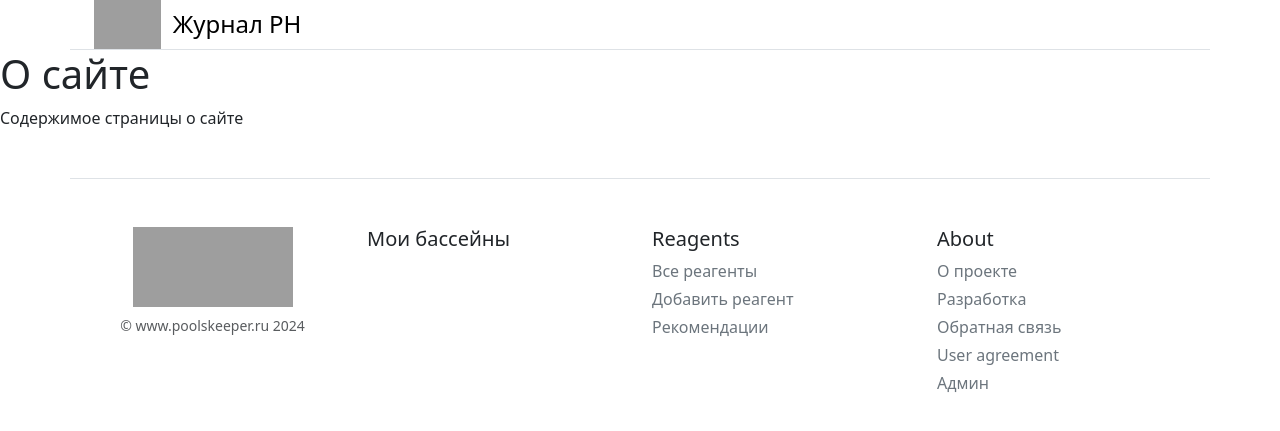
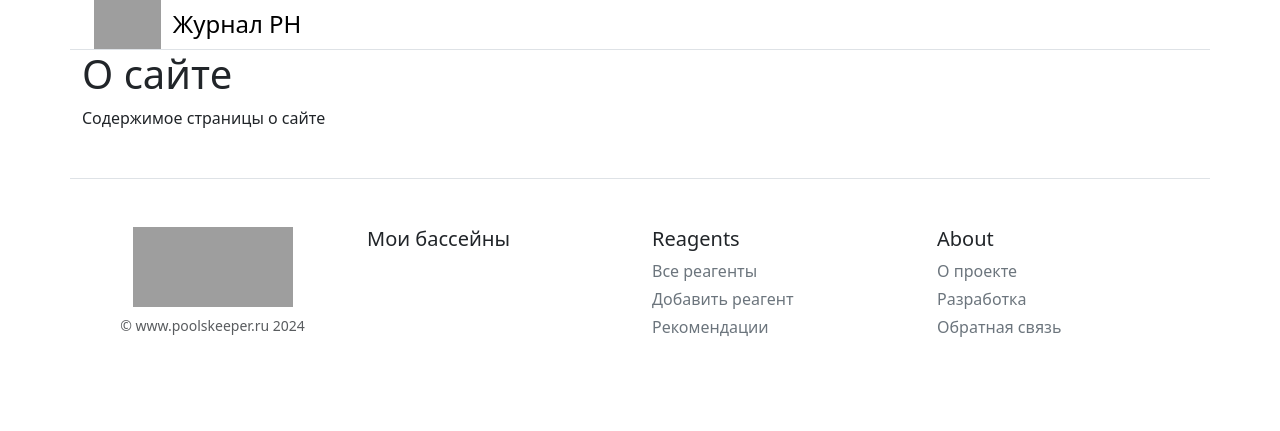
Before and after one commit to BeastBeastov/PoolServiceLog, a Django app: page /about/ in a window 1280 px wide. Shown: the part 59-490 px from the top of the page. Run offline with Django 5.2, Linux system fonts and the light colour scheme; grey boxes are pictures that could not be loaded.

Commit message:
небольшие изменения

```diff
--- a/PSL/poolservice/templates/poolservice/about.html
+++ b/PSL/poolservice/templates/poolservice/about.html
@@ -4,6 +4,8 @@
 {% endblock title %}
 
 {% block body%}
-<h1>{{title}}</h1>
+<div class="container">
+    <h1>{{title}}</h1>
 <p>Содержимое страницы о сайте</p>
+</div>
 {% endblock body %}
--- a/PSL/poolservice/templates/poolservice/base.html
+++ b/PSL/poolservice/templates/poolservice/base.html
@@ -149,8 +149,10 @@
           <li class="mb-1"><a class="link-secondary text-decoration-none" href="{% url 'about' %}">О проекте</a></li>
           <li class="mb-1"><a class="link-secondary text-decoration-none" href="{% url 'blog' %}">Разработка</a></li>
           <li class="mb-1"><a class="link-secondary text-decoration-none" href="{% url 'contact' %}">Обратная связь</a></li>
+         {% if request.user.is_staff %}
           <li class="mb-1"><a class="link-secondary text-decoration-none" href="#">User agreement</a></li>
           <li class="mb-1"><a class="link-secondary text-decoration-none" href="{% url 'admin' %}">Админ</a></li>
+         {% endif %}
         </ul>
       </div>
 {% endblock footermenu %}
```
